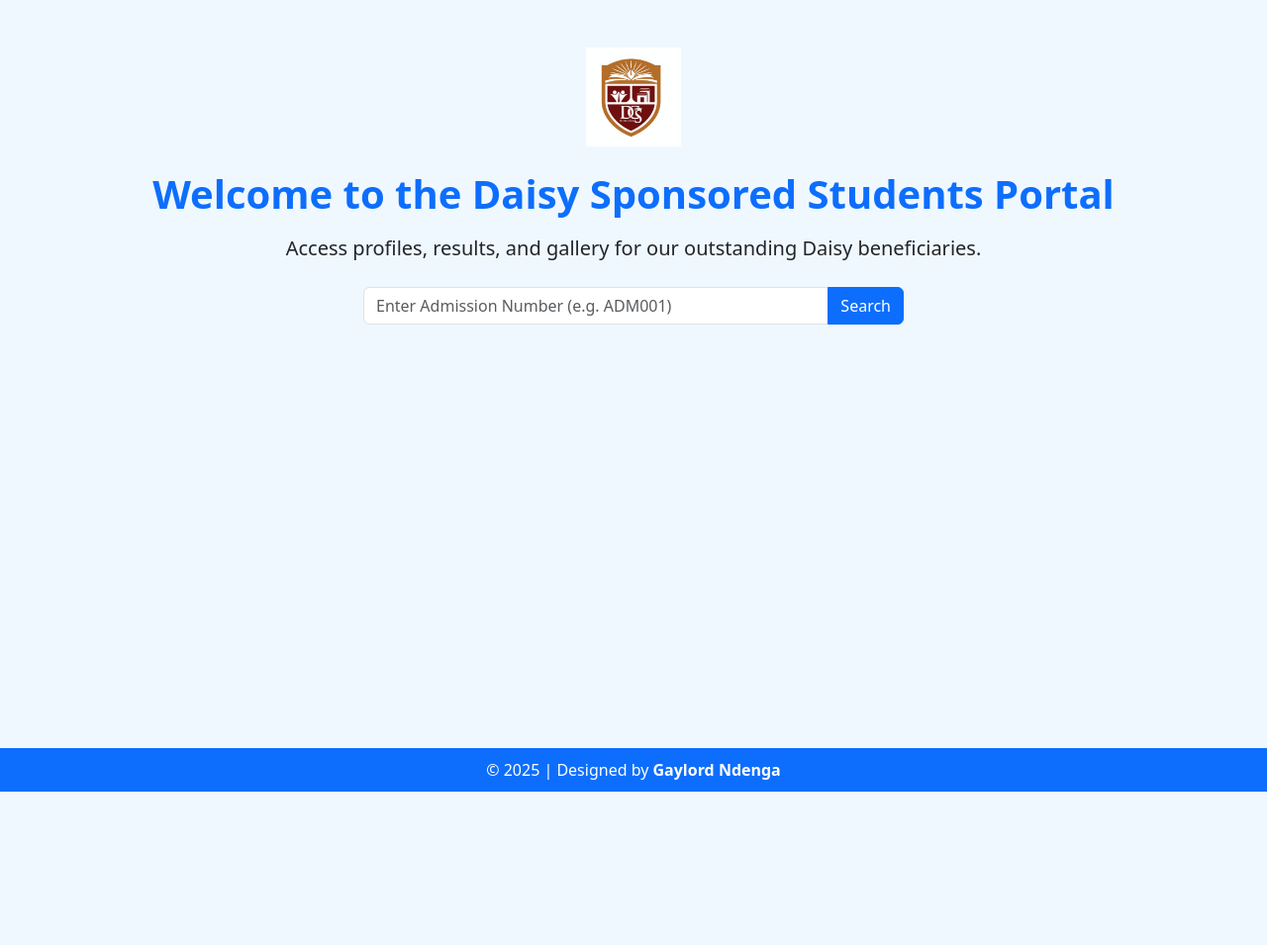
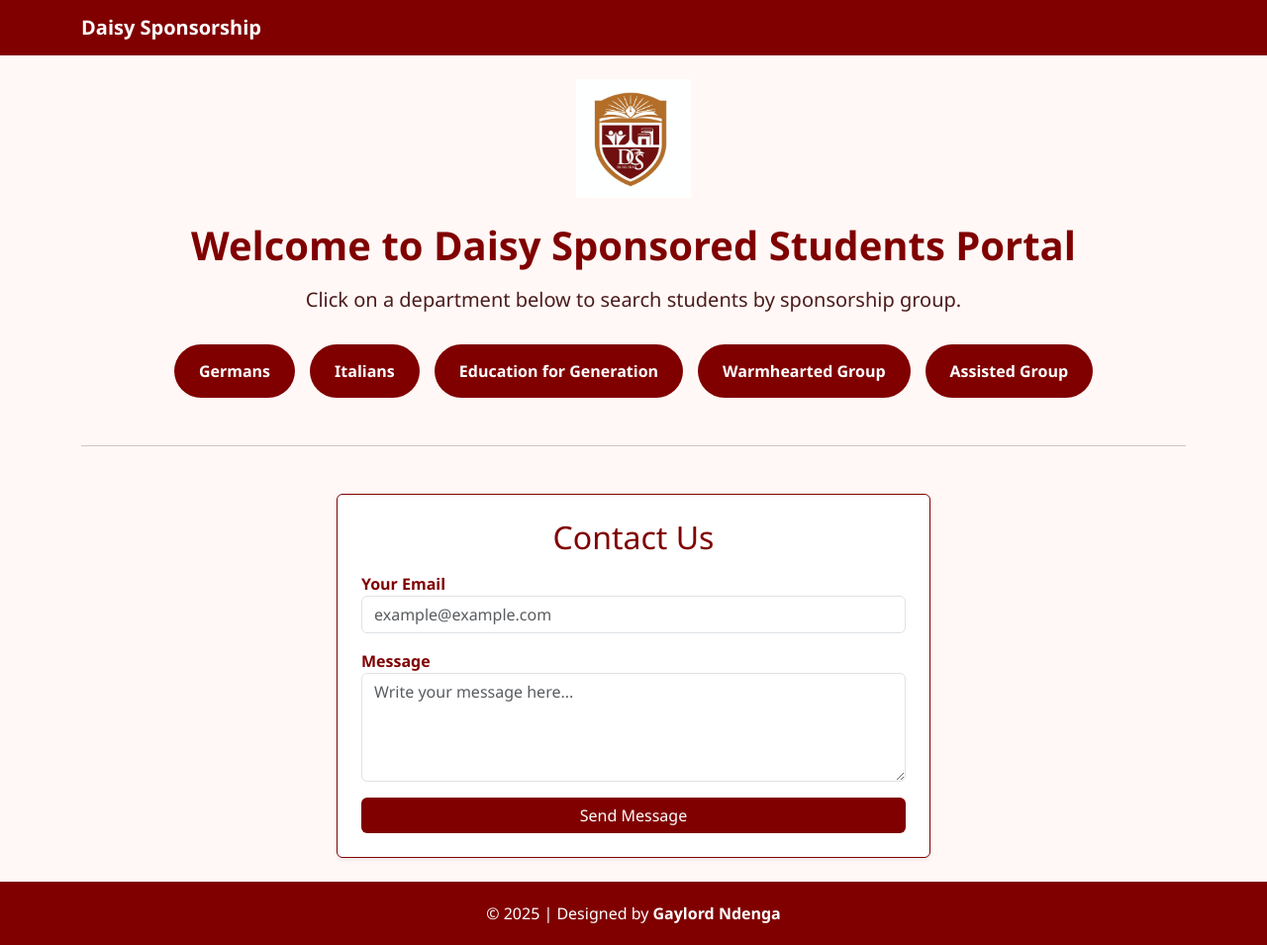
Before and after one commit to analyst-doe123-hue/demo, a Flask app: page / in a window 1280 px wide. Shown: the whole page at 99% size. Before the commit the page ends 800 px from the top, so only its background shows below. Run offline with Flask 3, Linux system fonts and the light colour scheme.

Commit message:
Updated UI styling, fixed department search, added hover animations

```diff
--- a/demo/app.py
+++ b/demo/app.py
@@ -1,13 +1,15 @@
 from flask import Flask, render_template, request, redirect, url_for
-import csv
-import os
+import csv, os
 from werkzeug.utils import secure_filename
+import smtplib
+from email.message import EmailMessage
 
 app = Flask(__name__)
 app.config['UPLOAD_FOLDER'] = 'static/images/gallery_uploads'
-app.config['RESULTS_UPLOAD_FOLDER'] = 'static/results_uploads'
+app.config['RESULTS_UPLOAD_FOLDER'] = 'static/images/results_uploads'
 app.config['ALLOWED_RESULT_EXTENSIONS'] = {'pdf'}
-app.config['MAX_CONTENT_LENGTH'] = 16 * 1024 * 1024  # 16MB max
+app.config['TEMPLATES_AUTO_RELOAD'] = True
+app.config['MAX_CONTENT_LENGTH'] = 16 * 1024 * 1024
 
 # Ensure upload folders exist
 os.makedirs(app.config['UPLOAD_FOLDER'], exist_ok=True)
@@ -15,127 +17,129 @@ os.makedirs(app.config['RESULTS_UPLOAD_FOLDER'], exist_ok=True)
 
 students_data = {}
 uploads = []
+result_links = {}
 
 def load_students():
-    try:
-        with open('edited_students.csv', newline='', encoding='utf-8') as f:
-            reader = csv.DictReader(f)
-            for row in reader:
-                adm_no = row['Admission Number'].strip().upper()
-                students_data[adm_no] = row
-    except FileNotFoundError:
-        print("⚠️ 'edited_students.csv' not found.")
+    with open('edited_students.csv', newline='', encoding='utf-8') as f:
+        for row in csv.DictReader(f):
+            students_data[row['Admission Number'].strip().upper()] = row
 
 def get_student_results(adm_no):
-    results = []
+    rows = []
     if os.path.exists('results.csv'):
-        with open('results.csv', newline='', encoding='utf-8') as f:
-            reader = csv.DictReader(f)
-            for row in reader:
-                if row['Admission Number'].strip().upper() == adm_no:
-                    results.append({
-                        'subject': row['Subject'],
-                        'score': row['Score']
-                    })
-    return results
+        for row in csv.DictReader(open('results.csv', newline='', encoding='utf-8')):
+            if row['Admission Number'].strip().upper() == adm_no:
+                rows.append({'subject': row['Subject'], 'score': row['Score']})
+    return rows
 
-def allowed_result_file(filename):
+def allowed_file(filename):
     return '.' in filename and filename.rsplit('.', 1)[1].lower() in app.config['ALLOWED_RESULT_EXTENSIONS']
 
 @app.route('/')
-def home():
-    return render_template('search.html')
+def index():
+    return render_template('index.html')
 
 @app.route('/search', methods=['POST'])
 def search():
-    adm_no = request.form.get('adm_no', '').strip().upper()
-    if adm_no in students_data:
-        return redirect(url_for('profile', adm_no=adm_no))
-    return render_template('search.html', error="Student not found!")
+    adm = request.form.get('adm_no', '').strip().upper()
+    return redirect(url_for('profile', adm_no=adm))
 
 @app.route('/profile/<adm_no>')
 def profile(adm_no):
-    adm_no = adm_no.strip().upper()
-    student = students_data.get(adm_no)
-    if student:
-        return render_template('profile.html', student=student)
-    return render_template('search.html', error="Student profile not found!")
-
-@app.route('/profile', methods=['POST'])
-def profile_redirect():
-    adm_no = request.form.get('adm_no', '').strip().upper()
-    return redirect(url_for('profile', adm_no=adm_no))
-
-@app.route('/results', methods=['GET', 'POST'])
-def results():
-    if request.method == 'POST':
-        adm_no = request.form.get('adm_no', '').strip().upper()
-    else:
-        adm_no = request.args.get('adm_no', '').strip().upper()
-
-    if not adm_no:
-        return render_template('results.html')
-
-    student = students_data.get(adm_no)
-    if not student:
-        return render_template('results.html', error="Student not found!")
-
+    st = students_data.get(adm_no)
+    if not st:
+        return redirect(url_for('index'))
     results = get_student_results(adm_no)
-
-    # PDF and note
-    pdf_filename = f"{adm_no}_result.pdf"
-    note_filename = f"{adm_no}_note.txt"
-    pdf_path = os.path.join(app.config['RESULTS_UPLOAD_FOLDER'], pdf_filename)
-    note_path = os.path.join(app.config['RESULTS_UPLOAD_FOLDER'], note_filename)
-
-    result_pdf_url = url_for('static', filename=f"results_uploads/{pdf_filename}") if os.path.exists(pdf_path) else None
-    result_note = ""
-    if os.path.exists(note_path):
-        with open(note_path, 'r', encoding='utf-8') as f:
-            result_note = f.read()
-
-    return render_template('results.html', student=student, results=results, result_pdf=result_pdf_url, result_note=result_note)
+    rl = result_links.get(adm_no)
+    return render_template('profile.html', student=st, results=results,
+                           result_pdf=rl['url'] if rl else None,
+                           result_note=rl['note'] if rl else "")
 
 @app.route('/upload_result_file', methods=['POST'])
 def upload_result_file():
-    adm_no = request.form.get('adm_no', '').strip().upper()
+    adm = request.form['adm_no'].strip().upper()
+    file = request.files.get('result_pdf')
     note = request.form.get('note', '')
-    file = request.files.get('result_pdf')
-
-    if adm_no not in students_data:
-        return render_template('results.html', error="Student not found!")
-
-    if file and allowed_result_file(file.filename):
-        filename = secure_filename(f"{adm_no}_result.pdf")
+    if adm in students_data and file and allowed_file(file.filename):
+        filename = secure_filename(f"{adm}_result.pdf")
         filepath = os.path.join(app.config['RESULTS_UPLOAD_FOLDER'], filename)
         file.save(filepath)
-
-        # Save note
-        note_path = os.path.join(app.config['RESULTS_UPLOAD_FOLDER'], f"{adm_no}_note.txt")
-        with open(note_path, 'w', encoding='utf-8') as f:
-            f.write(note)
-
-        return redirect(url_for('results', adm_no=adm_no))
-    else:
-        return render_template('results.html', error="Invalid file type. Please upload a PDF.")
+        result_links[adm] = {
+            'url': url_for('static', filename=f'images/results_uploads/{filename}'),
+            'note': note
+        }
+    return redirect(url_for('profile', adm_no=adm))
 
 @app.route('/gallery', methods=['GET', 'POST'])
 def gallery():
     if request.method == 'POST':
         photo = request.files.get('photo')
         note = request.form.get('note', '')
-
-        if photo and photo.filename != '':
+        if photo and photo.filename:
             filename = secure_filename(photo.filename)
-            filepath = os.path.join(app.config['UPLOAD_FOLDER'], filename)
-            photo.save(filepath)
+            photo.save(os.path.join(app.config['UPLOAD_FOLDER'], filename))
             uploads.append({'filename': filename, 'note': note})
-        return redirect(url_for('gallery'))
-
     return render_template('gallery.html', uploads=uploads)
 
-# Load students at startup
+@app.route('/departments')
+def departments():
+    return render_template('department/department.html')
+
+@app.route('/department/<dept_name>', methods=['GET', 'POST'])
+def department(dept_name):
+    dept_map = {
+        'germans': 'Germans',
+        'italians': 'Italians',
+        'education': 'Education for Generations',
+        'warmhearted': 'Warmhearted Group',
+        'assisted': 'Assisted Group'
+    }
+
+    section = dept_map.get(dept_name, 'Department')
+
+    # Filter students whose Department matches the section
+    filtered = {
+        adm: st for adm, st in students_data.items()
+        if st.get('Department', '').strip().lower() == section.lower()
+    }
+
+    error = None
+
+    if request.method == 'POST':
+        adm = request.form.get('adm_no', '').strip().upper()
+        if adm in filtered:
+            return redirect(url_for('profile', adm_no=adm))
+        else:
+            error = "Student not found in this department!"
+
+    return render_template(
+        'department/department_search.html',
+        dept=section,
+        error=error,
+        students=filtered
+    )
+@app.route('/contact', methods=['GET', 'POST'])
+def contact():
+    msg = None
+    if request.method == 'POST':
+        email = request.form['email']
+        message = request.form['message']
+        try:
+            mail = EmailMessage()
+            mail['Subject'] = "Message from Daisy Portal"
+            mail['From'] = 'your_email@gmail.com'
+            mail['To'] = 'recipient@example.com'
+            mail.set_content(f"From: {email}\n\n{message}")
+            with smtplib.SMTP_SSL('smtp.gmail.com', 465) as smtp:
+                smtp.login('your_email@gmail.com', 'your_app_password')
+                smtp.send_message(mail)
+            msg = ('success', "Message sent successfully!")
+        except Exception as e:
+            msg = ('error', f"Failed to send: {e}")
+    return render_template('contact.html', **({msg[0]: msg[1]} if msg else {}))
+
+# Load students once at startup
 load_students()
 
 if __name__ == '__main__':
-    app.run(debug=True, host='0.0.0.0')  # ensure it's deployable
+    app.run(debug=True)
--- a/demo/static/style.css
+++ b/demo/static/style.css
@@ -1,72 +1,133 @@
+/* Base Styles */
 body {
-    font-family: 'Segoe UI', sans-serif;
-    background-color: #f9f9f9;
+    font-family: 'Segoe UI', Tahoma, Geneva, Verdana, sans-serif;
     margin: 0;
     padding: 0;
+    background-color: #fff8f6;
+    color: #4b1c1c;
 }
 
-/* Gallery Upload Form */
-.gallery-form {
-    max-width: 600px;
-    margin: 2rem auto;
-    padding: 1rem;
-    background: white;
-    border-radius: 8px;
-    box-shadow: 0 4px 8px rgba(0, 0, 0, 0.1);
+/* Maroon Theme Color */
+:root {
+    --maroon: #800000;
+    --light-maroon: #a94442;
+    --accent: #f8e6e6;
 }
 
-.gallery-form h2 {
-    margin-bottom: 1rem;
-    text-align: center;
+/* Navbar */
+.navbar {
+    background-color: var(--maroon);
+}
+.navbar .navbar-brand,
+.navbar .nav-link {
+    color: white !important;
+}
+.navbar .nav-link:hover {
+    color: var(--accent) !important;
 }
 
-.gallery-form input[type="file"],
-.gallery-form textarea {
-    display: block;
-    width: 100%;
-    margin-bottom: 1rem;
-    padding: 0.5rem;
+/* Headings */
+h1, h2, h3, h4 {
+    color: var(--maroon);
 }
 
-.gallery-form button {
-    display: block;
-    width: 100%;
-    padding: 0.75rem;
-    background-color: #007bff;
-    color: white;
+/* Buttons */
+.btn-primary {
+    background-color: var(--maroon);
     border: none;
-    font-weight: bold;
-    border-radius: 5px;
-    cursor: pointer;
+}
+.btn-primary:hover {
+    background-color: var(--light-maroon);
 }
 
-.gallery-form button:hover {
-    background-color: #0056b3;
+.btn-floating {
+    background-color: var(--maroon);
+    color: white;
+    border-radius: 50%;
+    padding: 20px;
+    margin: 10px;
+    width: 60px;
+    height: 60px;
+    font-size: 16px;
+    display: inline-flex;
+    justify-content: center;
+    align-items: center;
+    transition: 0.3s;
+}
+.btn-floating:hover {
+    background-color: var(--light-maroon);
+    transform: scale(1.1);
 }
 
-/* Gallery Image Cards */
-.gallery-grid {
-    display: grid;
-    grid-template-columns: repeat(auto-fill, minmax(240px, 1fr));
-    gap: 1rem;
-    padding: 2rem;
+/* Forms */
+input, textarea, select {
+    border: 1px solid var(--maroon);
+    border-radius: 5px;
+    padding: 10px;
+    width: 100%;
+}
+form label {
+    font-weight: bold;
+    color: var(--maroon);
 }
 
-.gallery-card {
-    background: white;
-    border-radius: 10px;
-    overflow: hidden;
-    box-shadow: 0 4px 6px rgba(0, 0, 0, 0.1);
-    text-align: center;
+/* Card/Content Boxes */
+.card {
+    border: 1px solid var(--maroon);
+    box-shadow: 0 2px 5px rgba(128, 0, 0, 0.1);
 }
 
-.gallery-card img {
+/* Gallery images */
+.gallery-img {
     width: 100%;
-    height: 200px;
+    max-height: 300px;
     object-fit: cover;
+    border: 3px solid var(--maroon);
+    margin-bottom: 15px;
+    border-radius: 10px;
 }
 
-.gallery-card p {
-    padding: 0.75rem;
-    font-size: 0.95rem;
+/* Footer */
+footer {
+    background-color: var(--maroon);
+    color: white;
+    text-align: center;
+    padding: 20px 10px;
 }
+
+/* Department Buttons */
+.department-buttons {
+    display: flex;
+    flex-wrap: wrap;
+    justify-content: center;
+    gap: 15px;
+    margin: 30px 0;
+}
+.department-buttons a {
+    text-decoration: none;
+    color: white;
+    background-color: var(--maroon);
+    padding: 15px 25px;
+    border-radius: 50px;
+    transition: 0.3s ease-in-out;
+    font-weight: bold;
+}
+.department-buttons a:hover {
+    background-color: var(--light-maroon);
+    transform: scale(1.05);
+}
+
+/* Responsive */
+@media screen and (max-width: 768px) {
+    .btn-floating {
+        width: 50px;
+        height: 50px;
+        padding: 15px;
+        font-size: 14px;
+    }
+
+    .department-buttons {
+        flex-direction: column;
+        align-items: center;
+    }
+}
--- a/demo/templates/base.html
+++ b/demo/templates/base.html
@@ -2,18 +2,48 @@
 <html lang="en">
 <head>
     <meta charset="UTF-8">
-    <title>Student Portfolio</title>
+    <title>{% block title %}Daisy Sponsored Students{% endblock %}</title>
+    <meta name="viewport" content="width=device-width, initial-scale=1">
+
+    <!-- Bootstrap & Custom CSS -->
+    <link href="https://cdn.jsdelivr.net/npm/bootstrap@5.3.3/dist/css/bootstrap.min.css" rel="stylesheet">
     <link rel="stylesheet" href="{{ url_for('static', filename='style.css') }}">
 </head>
 <body>
-    <header>
-        <h1>Student Portfolio</h1>
-    </header>
-    <main>
-        {% block content %}{% endblock %}
-    </main>
-    <footer>
-        <p>&copy; 2025 Student Portfolio System</p>
-    </footer>
+
+<nav class="navbar navbar-expand-lg navbar-dark">
+    <div class="container">
+        <a class="navbar-brand fw-bold" href="{{ url_for('index') }}">Daisy Sponsorship</a>
+        <button class="navbar-toggler" type="button" data-bs-toggle="collapse" data-bs-target="#navbarNav">
+            <span class="navbar-toggler-icon"></span>
+        </button>
+    </div>
+</nav>
+
+<main class="container my-4">
+    {% block content %}{% endblock %}
+</main>
+
+<footer>
+    <div>© 2025 | Designed by <strong>Gaylord Ndenga</strong></div>
+</footer>
+
+<!-- Bootstrap JS -->
+<script src="https://cdn.jsdelivr.net/npm/bootstrap@5.3.3/dist/js/bootstrap.bundle.min.js"></script>
+
+<!-- Custom Hover Effect Script -->
+<script>
+  document.addEventListener('DOMContentLoaded', function () {
+    const btns = document.querySelectorAll('.btn-maroon');
+    btns.forEach(btn => {
+      btn.addEventListener('mouseenter', () => {
+        btn.style.transform = 'scale(1.05)';
+      });
+      btn.addEventListener('mouseleave', () => {
+        btn.style.transform = 'scale(1)';
+      });
+    });
+  });
+</script>
 </body>
 </html>
--- a/demo/templates/index.html
+++ b/demo/templates/index.html
@@ -1,15 +1,42 @@
-<!-- templates/index.html -->
-{% extends "base.html" %}
+{% extends 'base.html' %}
+{% block title %}Welcome | Daisy Sponsored Students{% endblock %}
 
 {% block content %}
-<div class="home">
-  <h1>Welcome to the Student Portfolio</h1>
-  <p>Explore student profiles, view gallery uploads, and upload your own photo with a note.</p>
+<div class="text-center">
+    <img src="static/images/daisy_logo.png" class="mb-4" style="max-height: 120px;" alt="Daisy Logo">
+    <h1 class="fw-bold text-maroon mb-3">Welcome to Daisy Sponsored Students Portal</h1>
+    <p class="lead mb-4">Click on a department below to search students by sponsorship group.</p>
 
-  <div class="buttons">
-    <a href="{{ url_for('search') }}" class="btn">Search Student</a>
-    <a href="{{ url_for('gallery') }}" class="btn">View Gallery</a>
-    <a href="{{ url_for('gallery') }}" class="btn">Upload Image</a>
-  </div>
+    <!-- Department Floating Buttons -->
+    <div class="department-buttons">
+        <a href="{{ url_for('department', dept_name='germans') }}">Germans</a>
+        <a href="{{ url_for('department', dept_name='italians') }}">Italians</a>
+        <a href="{{ url_for('department', dept_name='education') }}">Education for Generation</a>
+        <a href="{{ url_for('department', dept_name='warmhearted') }}">Warmhearted Group</a>
+        <a href="{{ url_for('department', dept_name='assisted') }}">Assisted Group</a>
+    </div>
+</div>
+
+<hr class="my-5">
+
+<!-- Contact Form -->
+<div class="card p-4 shadow-sm mx-auto" style="max-width: 600px;">
+    <h2 class="mb-3 text-center">Contact Us</h2>
+    {% if success %}
+        <div class="alert alert-success">{{ success }}</div>
+    {% elif error %}
+        <div class="alert alert-danger">{{ error }}</div>
+    {% endif %}
+    <form method="POST" action="{{ url_for('contact') }}">
+        <div class="mb-3">
+            <label for="email">Your Email</label>
+            <input type="email" name="email" class="form-control" required placeholder="example@example.com">
+        </div>
+        <div class="mb-3">
+            <label for="message">Message</label>
+            <textarea name="message" rows="4" class="form-control" required placeholder="Write your message here..."></textarea>
+        </div>
+        <button type="submit" class="btn btn-primary w-100">Send Message</button>
+    </form>
 </div>
 {% endblock %}
```
Also changed, not shown: demo/edited_students.csv (+21 -21 lines), demo/static/script.js (added, +10 -0 lines), demo/templates/contact.html (added, +15 -0 lines), demo/templates/department/assisted.html (added, +12 -0 lines), demo/templates/department/department.html (added, +31 -0 lines), demo/templates/department/department_search.html (added, +35 -0 lines), demo/templates/department/education.html (added, +12 -0 lines), demo/templates/department/germans.html (added, +12 -0 lines), demo/templates/department/italians.html (added, +12 -0 lines), demo/templates/department/warmhearted.html (added, +12 -0 lines).
